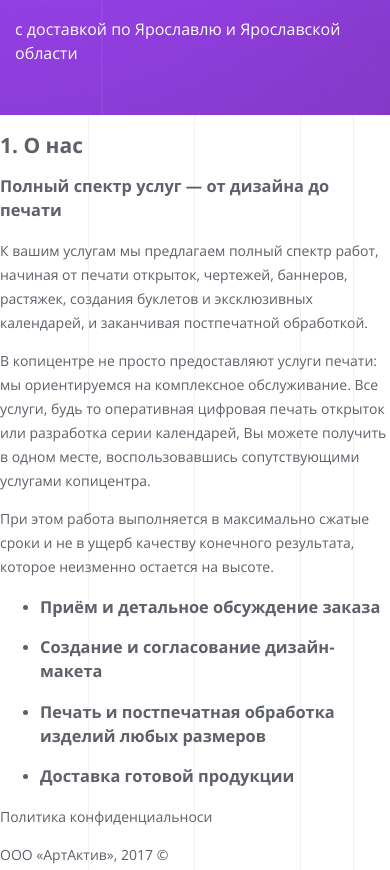
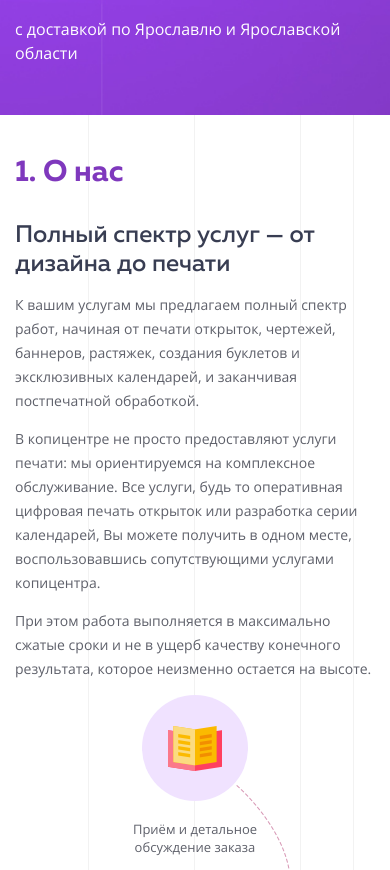
Before and after one commit to Aznaur/Artactive, a website: page src/index.html in a window 390 px wide. Shown: the part 774-1644 px from the top of the page. Drawn offline with nearby package versions, Linux system fonts and the light colour scheme; files that its build step writes are made by us from their sources; files whose address does not match are found by name.

Commit message:
Стилизовал секцию about под mobile

```diff
--- a/src/index.html
+++ b/src/index.html
@@ -58,25 +58,28 @@
       </div>
     </div>
     <section class="about">
+      <div class="about__wrapper container">
         <h2 class="about__title">1. О нас</h2>
         <h3 class="about__subtitle">Полный спектр услуг — от дизайна до печати</h3>
         <p class="about__text">К вашим услугам мы предлагаем полный спектр работ, начиная от печати открыток, чертежей, баннеров, растяжек, создания буклетов и эксклюзивных календарей, и заканчивая постпечатной обработкой.</p>
         <p class="about__text">В копицентре не просто предоставляют услуги печати: мы ориентируемся на комплексное обслуживание. Все услуги, будь то оперативная цифровая печать открыток или разработка серии календарей, Вы можете получить в одном месте, воспользовавшись сопутствующими услугами копицентра.</p>
         <p class="about__text">При этом работа выполняется в максимально сжатые сроки и не в ущерб качеству конечного результата, которое неизменно остается на высоте.</p>
+
         <ul class="about__list services">
-        <li class="services__item">
-          <h3 class="services__title">Приём и детальное обсуждение заказа</h3>
+          <li class="services__item services__item--order">
+            <h3 class="services__title">Приём и детальное<br> обсуждение заказа</h3>
           </li>
-        <li class="services__item">
+          <li class="services__item services__item--layout">
             <h3 class="services__title">Создание и согласование дизайн-макета</h3>
           </li>
-        <li class="services__item">
+          <li class="services__item services__item--seal">
             <h3 class="services__title">Печать и постпечатная обработка изделий любых размеров</h3>
           </li>
-        <li class="services__item">
-          <h3 class="services__title">Доставка готовой продукции</h3>
+          <li class="services__item services__item--delivery">
+            <h3 class="services__title">Доставка готовой<br> продукции</h3>
           </li>
         </ul>
+      </div>
     </section>
   </main>
   <footer class="page-footer">
--- a/src/scss/blocks/about.scss
+++ b/src/scss/blocks/about.scss
@@ -0,0 +1,33 @@
+.about {
+  &__wrapper {
+    box-sizing: border-box;
+    padding: 40px 15px;
+  }
+
+  &__title {
+    font-size: var( --title-font-size);
+    font-family: var(--title-font-family);
+    line-height: var(--title-line-height);
+    font-weight: var(--title-font-weight);
+    color: var(--title-color);
+    margin: 0;
+    margin-bottom: 30px;
+  }
+
+  &__subtitle {
+    font-size: var( --subtitle-font-size);
+    font-family: var(--title-font-family);
+    line-height: var(--title-line-height);
+    font-weight: var(--subtitle-font-weight);
+    color: var(--subtitle-color);
+    margin: 0;
+  }
+
+  &__list {
+    width: 290px;
+    padding: 0;
+    margin: 0;
+    list-style: none;
+    margin: 0 auto;
+  }
+}
--- a/src/scss/blocks/services.scss
+++ b/src/scss/blocks/services.scss
@@ -0,0 +1,82 @@
+.services {
+  display: grid;
+  grid-template-columns: repeat(2, 1fr);
+  grid-template-rows: auto 310px auto;
+  column-gap: 30px;
+  row-gap: 40px;
+  background-image: url('../../img/line.png');
+  background-repeat: no-repeat;
+  background-position: 90px 90px;
+
+  &__item {
+    position: relative;
+    box-sizing: border-box;
+    padding-top: 125px;
+    text-align: center;
+
+    &--order {
+      grid-column: 1/-1;
+      justify-self: center;
+
+      &::before {
+        background-image: url('../../img/ebook.png');
+        background-repeat: no-repeat;
+        background-position: center center;
+      }
+    }
+
+    &--layout {
+      grid-column: 2/3;
+      grid-row: 2/3;
+      align-self: start;
+
+      &::before {
+        background-image: url('../../img/tablet.png');
+        background-repeat: no-repeat;
+        background-position: center center;
+      }
+    }
+
+    &--seal {
+      grid-column: 1/2;
+      grid-row: 2/3;
+      align-self: end;
+
+      &::before {
+        background-image: url('../../img/writer.png');
+        background-repeat: no-repeat;
+        background-position: center center;
+      }
+    }
+
+    &--delivery {
+      grid-column: 1/-1;
+      justify-self: center;
+
+      &::before {
+        background-image: url('../../img/moving.png');
+        background-repeat: no-repeat;
+        background-position: center center;
+      }
+    }
+
+    &::before {
+      content: "";
+      position: absolute;
+      width: 106px;
+      height: 106px;
+      background-color: #f0e2ff;
+      border-radius: 50%;
+      top: 0;
+      left: 50%;
+      transform: translateX(-50%);
+    }
+  }
+
+  &__title {
+    font-size: 13px;
+    line-height: 18px;
+    font-weight: 400;
+    margin: 0;
+  }
+}
--- a/src/scss/global.scss
+++ b/src/scss/global.scss
@@ -7,9 +7,9 @@
   --title-font-family: 'Muller', 'Arial', sans-serif;
   --title-font-weight: 700;
   --title-font-size: 30px;
-  --title-line-height: auto;
+  --title-line-height: 1.2;
   --title-color: #7f38bd;
-  --subtitle-font-size: 32px;
+  --subtitle-font-size: 24px;
   --subtitle-color: #383d52;
   --subtitle-font-weight: 500;
   --retina-dpi: 144dpi;
--- a/src/scss/style.scss
+++ b/src/scss/style.scss
@@ -9,3 +9,5 @@
 @import "blocks/main-nav";
 @import "blocks/promo";
 @import "blocks/page-main";
+@import "blocks/about";
+@import "blocks/services";
```
Lines whose indentation alone changed are shown as unchanged.
